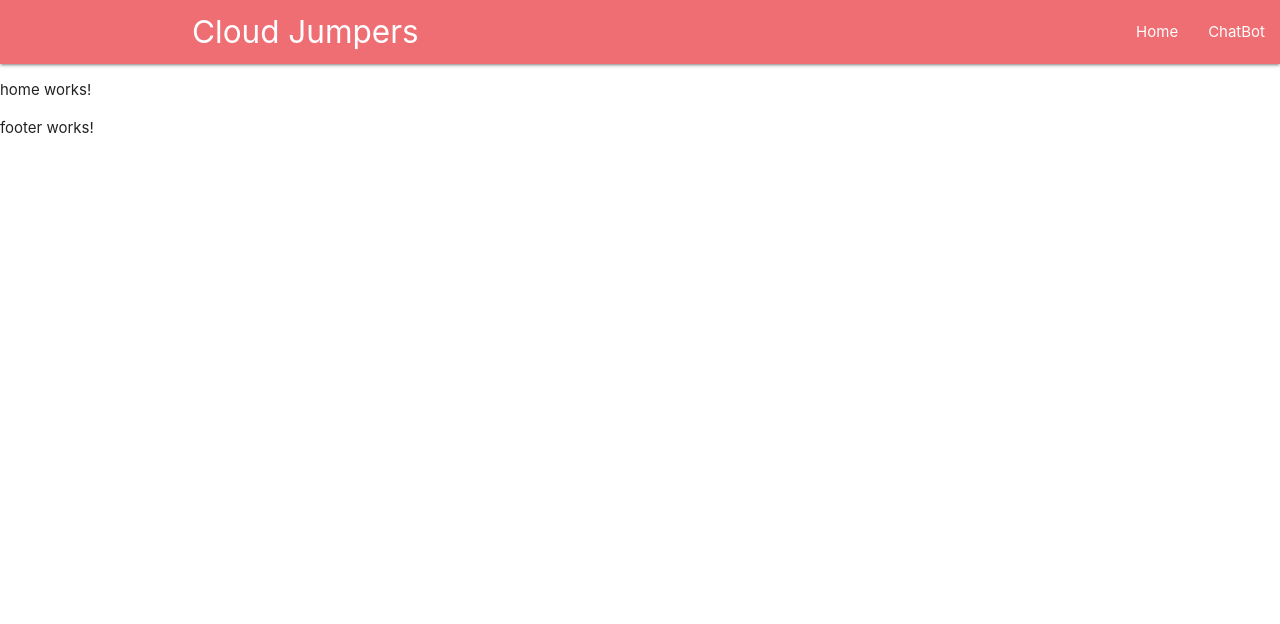
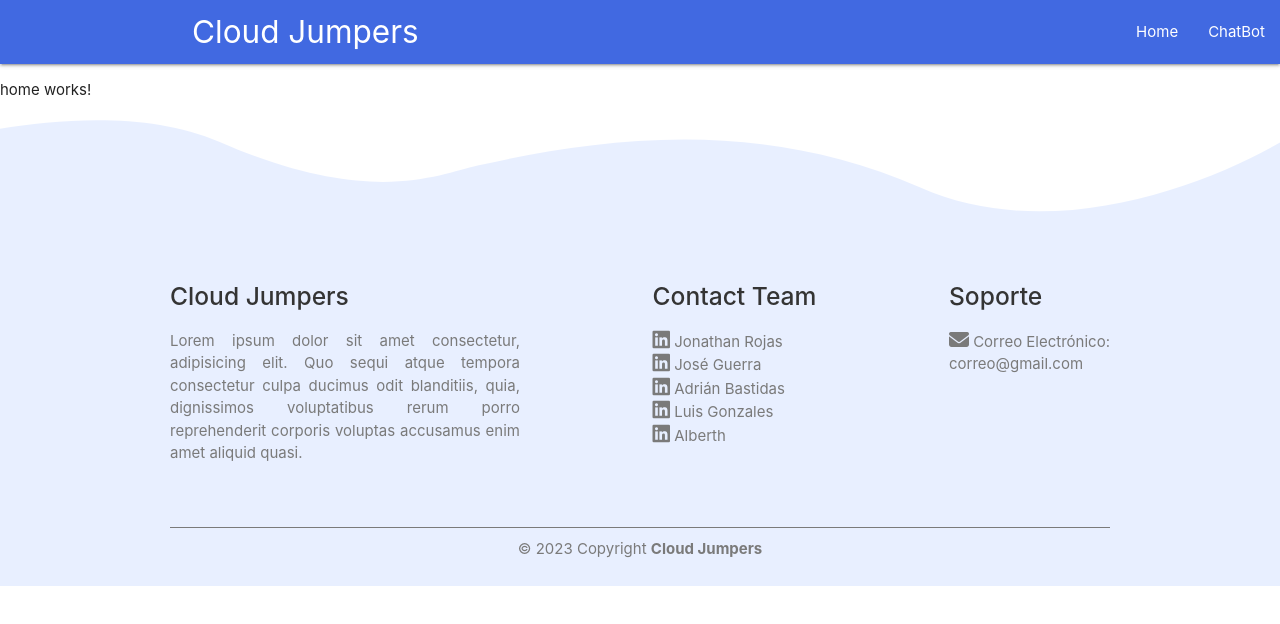
Before and after one commit to DSC-UNI/Cloud-Jumpers-Web, an Angular app in the folder web/: page /home in a window 1280 px wide. Shown: the top 624 px of the page. Built offline with nearby package versions, Linux system fonts and the light colour scheme.

Commit message:
Navbar and Footer

```diff
--- a/web/src/app/footer/footer.component.css
+++ b/web/src/app/footer/footer.component.css
@@ -0,0 +1,91 @@
+footer{
+    width: 100%;
+    padding: 10px 0px;
+    /* background-image: url(../../assets/background-footer.svg);
+    background-size: cover; */
+    background-color:rgb(232, 239, 255);
+    mask-image: url(../../assets/background-footer.svg);
+    mask-size: cover;
+}
+
+.container__footer{
+    display: flex;
+    flex-wrap: wrap;
+    justify-content: space-between;
+    max-width: 1020px;
+    margin: auto;
+    margin-top: 100px;
+}
+
+.box__footer{
+    padding: 40px;
+}
+
+.box__footer h5{
+    margin-bottom: 20px;
+    color:#343434;
+    font-weight: 500;
+}
+
+.box__footer .description{
+    max-width: 350px;
+    margin-top: 20px;
+    font-weight: 400;
+    color: #7a7a7a;
+    text-align: justify;
+}
+
+.box__footer ul li a{
+    margin-top: 10px;
+    color: #7a7a7a;
+    font-weight: 400;
+}
+
+.box__footer ul li a:hover{
+    color: royalblue;
+    font-weight: 500;
+}
+
+.box__footer ul li a i{
+    font-size: 20px;
+}
+.email_text{
+    color: #7a7a7a;
+}
+
+.box__copyright{
+    max-width: 1020px;
+    margin: auto;
+    text-align: center;
+    padding: 0px 40px;
+}
+
+.box__copyright p{
+    margin-top: 10px;
+    color: #7a7a7a;
+}
+
+.box__copyright hr{
+    border: none;
+    height: 1px;
+    background-color: #7a7a7a;
+}
+
+/* .container{
+    color: #000000;
+}
+
+.col.l6.s12 p{
+    text-align:justify;
+}
+
+.col.l4.offset-l2.s12 ul{
+    color: black;
+
+}
+
+
+.footer-copyright{
+    background-color: white;
+}
+ */
--- a/web/src/app/footer/footer.component.html
+++ b/web/src/app/footer/footer.component.html
@@ -1 +1,59 @@
-<p>footer works!</p>
+<footer>
+    <div class="container__footer">
+        <div class="box__footer">
+            <h5>Cloud Jumpers</h5>
+            <p class="description">Lorem ipsum dolor sit amet consectetur, adipisicing elit. Quo sequi atque tempora consectetur culpa ducimus odit blanditiis, quia, dignissimos voluptatibus rerum porro reprehenderit corporis voluptas accusamus enim amet aliquid quasi.</p>
+        </div>
+
+        <div class="box__footer">
+            <h5>Contact Team</h5>
+            <ul>
+                <li><a href="#!"><i class="fa-brands fa-linkedin"></i> Jonathan Rojas</a></li>
+                <li><a href="#!"><i class="fa-brands fa-linkedin"></i> José Guerra</a></li>
+                <li><a href="#!"><i class="fa-brands fa-linkedin"></i> Adrián Bastidas</a></li>
+                <li><a href="#!"><i class="fa-brands fa-linkedin"></i> Luis Gonzales</a></li>
+                <li><a href="#!"><i class="fa-brands fa-linkedin"></i> Alberth</a></li>
+            </ul>
+        </div>
+
+        <div class="box__footer">
+            <h5>Soporte</h5>
+            <div>
+                <ul>
+                    <li><a href=""><i class="fa-solid fa-envelope"></i> Correo Electrónico:</a></li>
+                    <li class="email_text">correo@gmail.com</li>
+                </ul>
+            </div>
+        </div>
+    </div>
+
+    <div class="box__copyright">
+        <hr>
+        <p>© 2023 Copyright <b>Cloud Jumpers</b></p>
+    </div>
+</footer>
+
+  <!-- <div class="container">
+    <div class="row">
+      <div class="col l6 s12">
+        <h5>Cloud Jumpers</h5>
+        <p>Lorem ipsum dolor sit amet consectetur adipisicing elit. Ut est veritatis ea ex rem eius quae ipsum sint praesentium voluptatibus amet modi, suscipit, repellat quibusdam? Ab molestias harum nesciunt nobis.</p>
+      </div>
+      <div class="col l4 offset-l2 s12">
+        <h5>Team</h5>
+        <ul>
+          <li><a href="#!">Jonathan Rojas</a></li>
+          <li><a href="#!">José Guerra</a></li>
+          <li><a href="#!">Adrián Bastidas</a></li>
+          <li><a href="#!">Luis Gonzales</a></li>
+          <li><a href="#!">Alberth</a></li>
+        </ul>
+      </div>
+    </div>
+  </div>
+  <div class="footer-copyright">
+    <div class="container">
+    © 2023 Copyright Text
+    <a href="#!">Lima, Perú</a>
+    </div>
+  </div> -->
--- a/web/src/app/navbar/navbar.component.css
+++ b/web/src/app/navbar/navbar.component.css
@@ -0,0 +1,3 @@
+nav{
+    background-color: royalblue;
+}
--- a/web/src/index.html
+++ b/web/src/index.html
@@ -7,6 +7,8 @@
   <base href="/">
   <meta name="viewport" content="width=device-width, initial-scale=1">
   <link rel="icon" type="image/x-icon" href="favicon.ico">
+  <script src="https://kit.fontawesome.com/93c43e4fc3.js" crossorigin="anonymous"></script>
+  <script src="https://cdnjs.cloudflare.com/ajax/libs/jquery/3.7.1/jquery.min.js"></script>
   <link href="https://fonts.googleapis.com/icon?family=Material+Icons" rel="stylesheet">
 
   <!-- Compiled and minified CSS -->
```
Also changed, not shown: web/src/assets/background-footer.svg (added).
